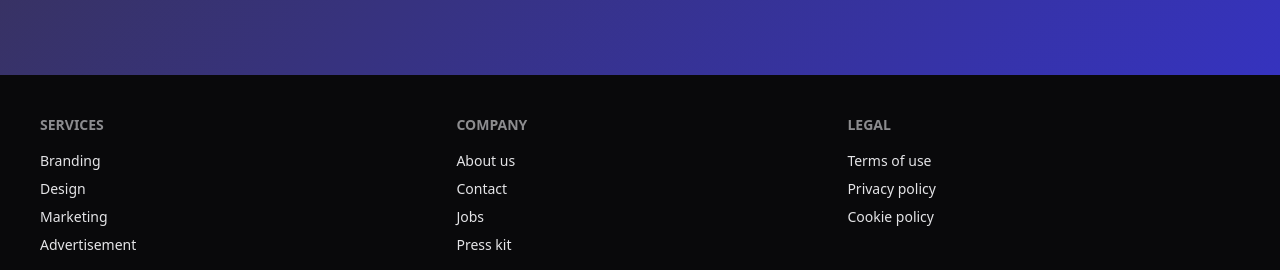
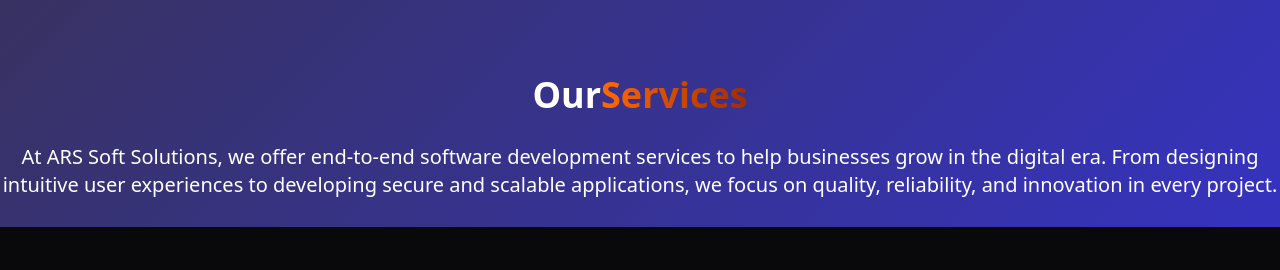
Before and after one commit to shantokarmoker8/arsSoftSolutions, a React (Vite) app: page / in a window 1280 px wide. Shown: the part 763-1033 px from the top of the page. Built offline with nearby package versions, Linux system fonts and the light colour scheme.

Commit message:
services-heading and paragraph

```diff
--- a/package.json
+++ b/package.json
@@ -11,6 +11,7 @@
   },
   "dependencies": {
     "@tailwindcss/vite": "^4.1.13",
+    "lucide-react": "^0.544.0",
     "react": "^19.1.1",
     "react-dom": "^19.1.1",
     "tailwindcss": "^4.1.13"
--- /dev/null
+++ b/src/components/Services.jsx
@@ -0,0 +1,36 @@
+import { Globe } from "lucide-react";
+import React from "react";
+
+export default function Services() {
+  return (
+    <div>
+      <h2 className="text-center font-bold text-xl md:text-3xl lg:text-4xl">
+        Our
+        <span className="bg-gradient-to-r from-orange-500 to-orange-800 text-transparent bg-clip-text">
+          Services
+        </span>
+      </h2>
+      <p className="text-center text-sm md:text-6 lg:text-xl py-5 md:py-6 lg:py-7">
+        At ARS Soft Solutions, we offer end-to-end software development services
+        to help businesses grow in the digital era. From designing intuitive
+        user experiences to developing secure and scalable applications, we
+        focus on quality, reliability, and innovation in every project.
+      </p>
+      {/* card.... */}
+      {/* <div>
+        <div className="flex">
+          <Globe />
+          <div>
+            <h2>Web Application Development</h2>
+            <p>
+              Secure, dynamic, and responsive web applications tailored for your
+              business needs. Our web apps are designed to provide seamless user
+              experiences, optimized performance, and easy scalability to handle
+              growing traffic and complex business workflows.
+            </p>
+          </div>
+        </div>
+      </div> */}
+    </div>
+  );
+}
--- a/src/main.jsx
+++ b/src/main.jsx
@@ -4,12 +4,14 @@
 import Navbar from "./components/Navbar";
 import Hero from "./components/Hero";
 import Footer from "./components/Footer";
+import Services from "./components/Services";
 
 createRoot(document.getElementById("root")).render(
   <StrictMode>
     <Navbar></Navbar>
     <div className=" lg:container mx-auto">
       <Hero></Hero>
+      <Services></Services>
     </div>
     <Footer></Footer>
   </StrictMode>
```
Also changed, not shown: 1 other file (tests, documents, lock files or other folders).
